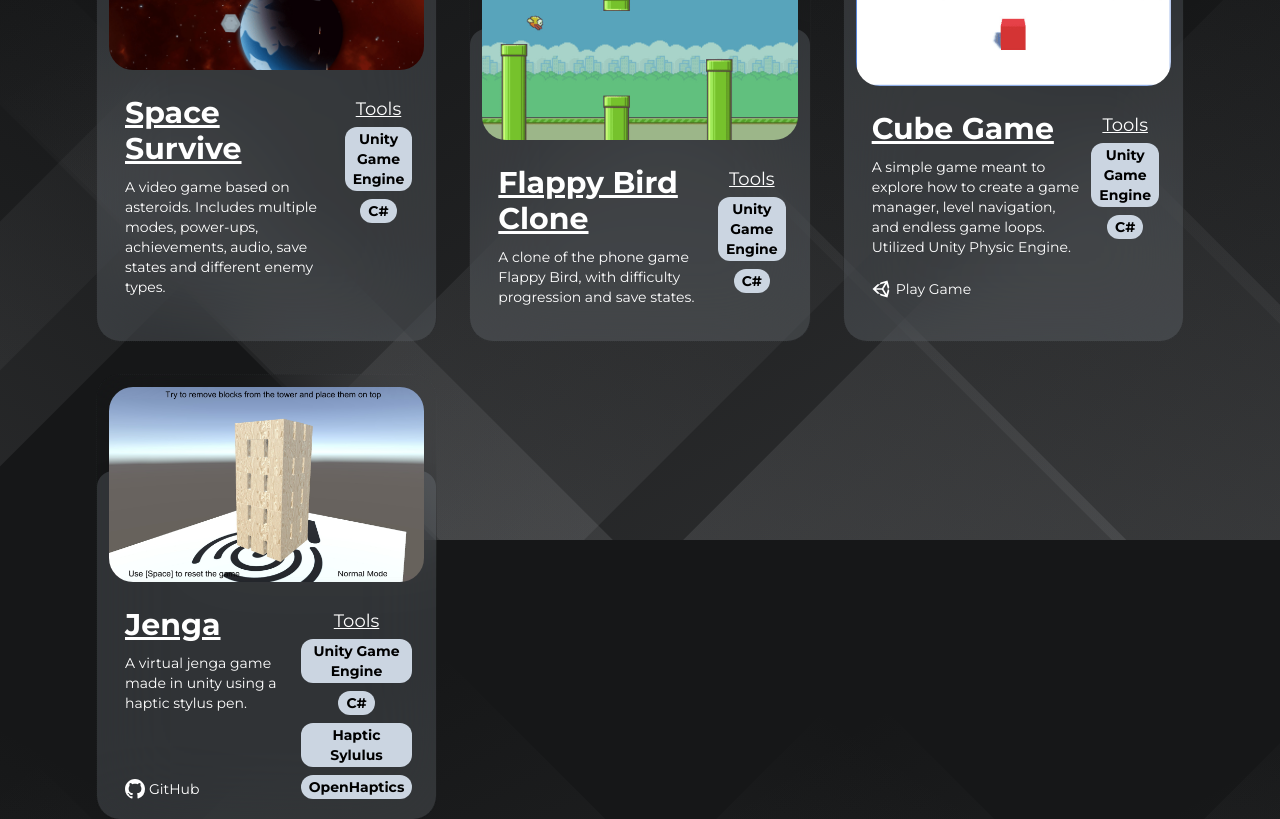
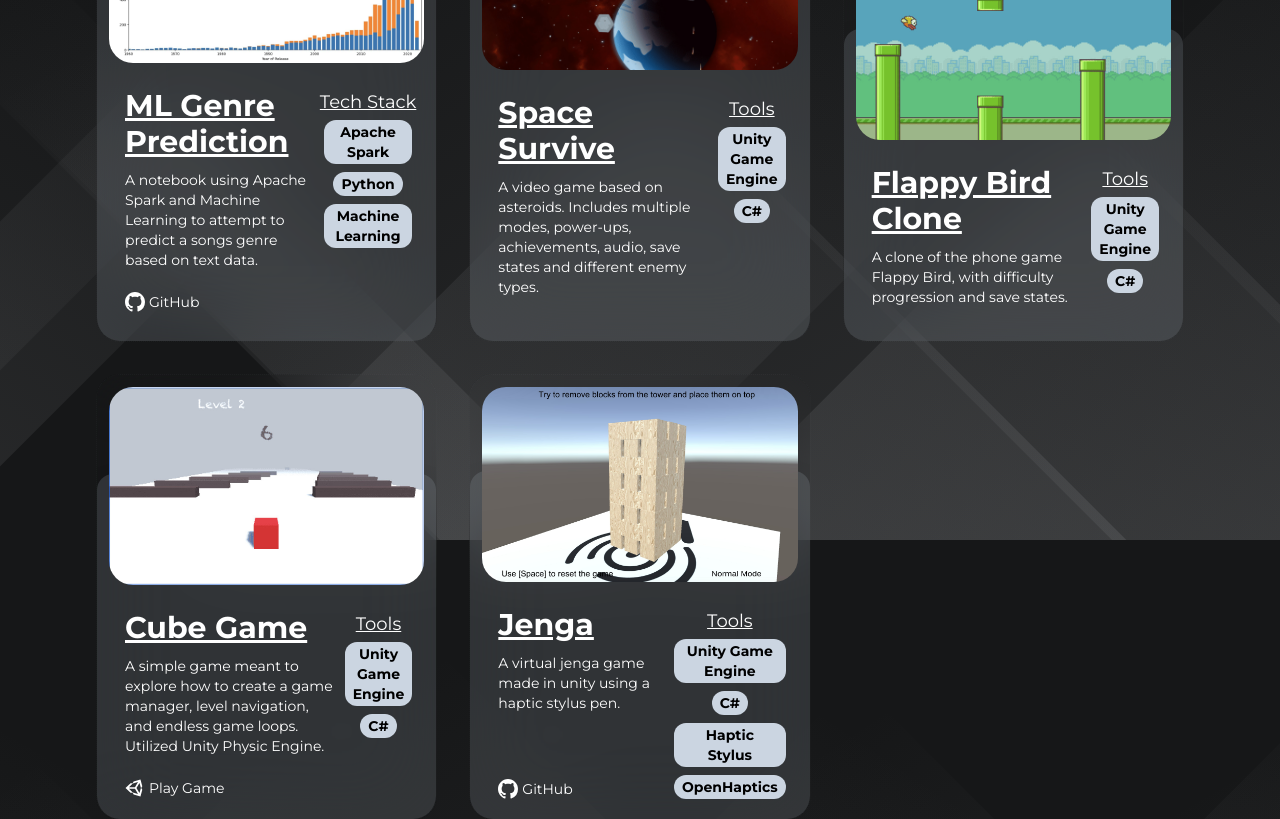
Before and after one commit to ChaceN89/Portfolio-ChaceNielson, a React (Create React App) app: page /#/ in a window 1280 px wide. Shown: the part 2660-3479 px from the top of the page. Built offline with nearby package versions, Linux system fonts and the light colour scheme.

Commit message:
added ml genre prediction to project list

```diff
--- a/src/data/projectDataList.js
+++ b/src/data/projectDataList.js
@@ -17,6 +17,7 @@
     geoPredictDescription,
     geoPredictDescription_long,
     portfolioDescription,
+    genrePredictionDescription,
     spaceSurviveDescription,
     spaceSurviveDescription_long
 } from './projectDescriptions';
@@ -34,6 +35,9 @@
 ]
 const portfolioLinks= [
     {name:"GitHub", link:"https://github.com/ChaceN89/Portfolio-ChaceNielson", icon:<BsGithub size={20}/>}
+]
+const genrePredictionLinks= [
+    {name:"GitHub", link:"https://github.com/ChaceN89/GenrePredictionSpark", icon:<BsGithub size={20}/>}
 ]
 const geoPredictLinks =[
     {name:"Website", link:"http://136.159.140.62/", icon:<TfiWorld size={20}/>}
@@ -80,6 +84,14 @@
         externalLinks:portfolioLinks,
     },
     {
+        name:"ML Genre Prediction",
+        description:genrePredictionDescription,
+        img:'/photos/projectPhotos/genrePrediction.jpg',
+        techStackName:"Tech Stack",
+        techStack:["Apache Spark", "Python", "Machine Learning"],
+        externalLinks:genrePredictionLinks,
+    },
+    {
         name:"Space Survive",
         description:spaceSurviveDescription,
         img:'/photos/projectPhotos/spaceSurvive1.jpg',
@@ -117,7 +129,7 @@
         description:JengaDescription,
         img:'/photos/projectPhotos/jenga1.jpg',
         techStackName:"Tools",
-        techStack:["Unity Game Engine","C#", "Haptic Sylulus", "OpenHaptics" ],
+        techStack:["Unity Game Engine","C#", "Haptic Stylus", "OpenHaptics" ],
         externalLinks:hapticJengaLinks,
         modalInfo:{
           videos:[
--- a/src/data/projectDescriptions.js
+++ b/src/data/projectDescriptions.js
@@ -29,6 +29,8 @@
 
 export const portfolioDescription = "My portfolio website is made with React and Tailwind. It uses regular CSS for fade-in transitions and a few other sections. It is responsive and uses lots of modular code."
 
+export const genrePredictionDescription = "A notebook using Apache Spark and Machine Learning to attempt to predict a songs genre based on text data."
+
 export const aviarDescription = "Full stack photo sharing application. Uses JWTs for authentication of user accounts. It was deployed on Heroku."
 export const aviarDescription_long = "This application was completed as part of a Software Engineering class at the University of Calgary. It is a full stack application that utilizes  MongoDB database, ExpressJS backend and a ReactJS frontend. I learned a lot about CSS and React components.  Before Heroku changed their terms and conditions I had deployed the application there."
 
```
Also changed, not shown: public/photos/projectPhotos/genrePrediction.jpg (added).
